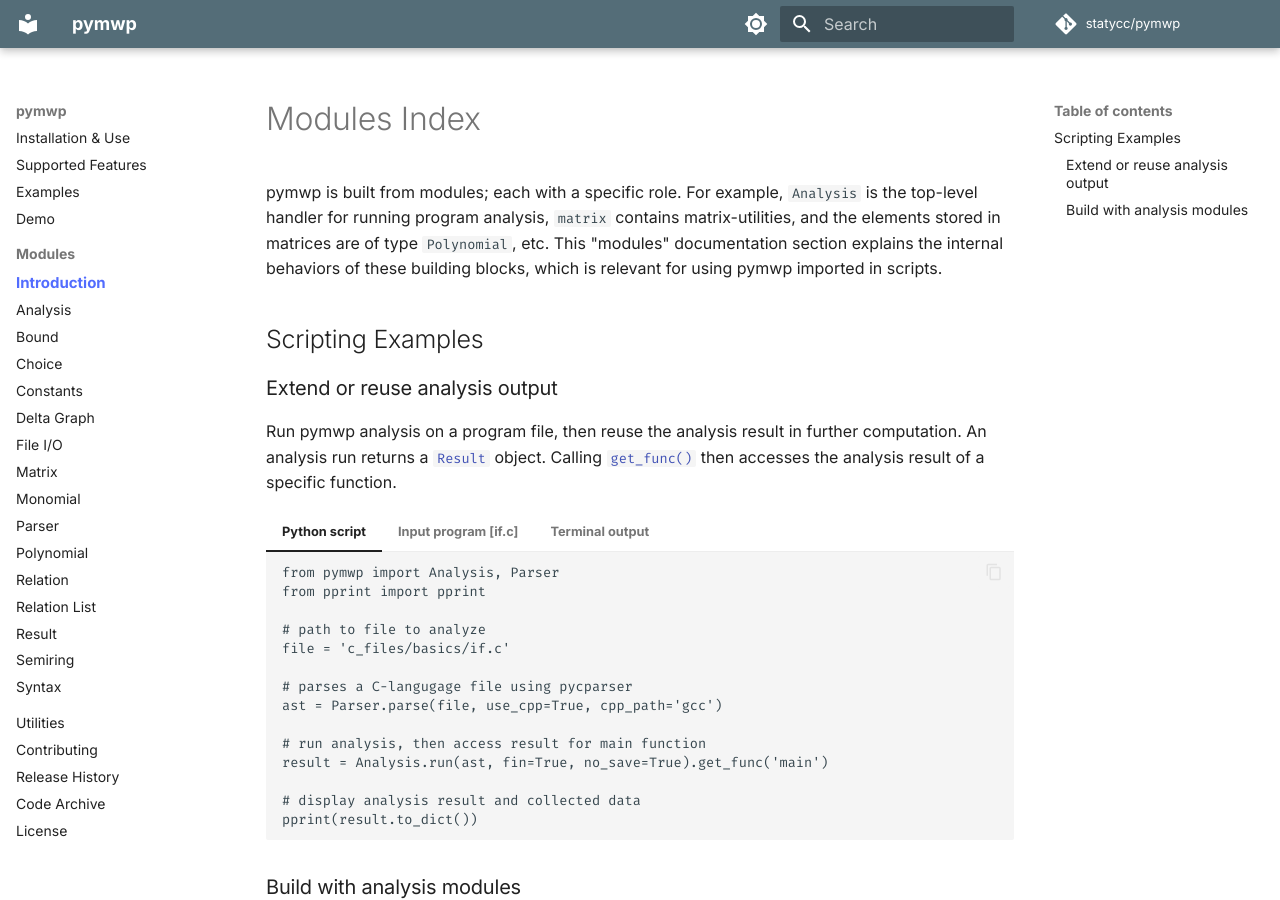
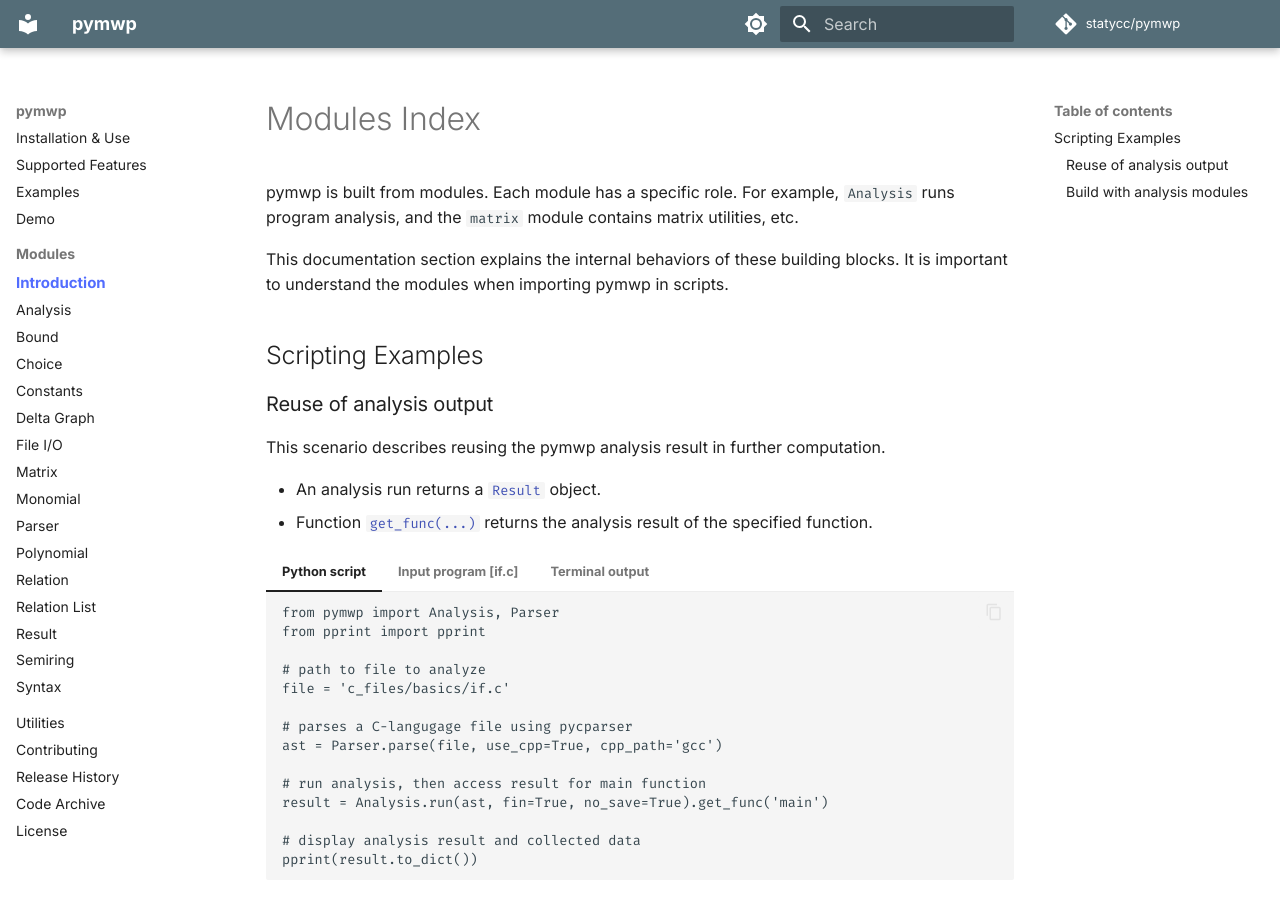
Before and after one commit to statycc/pymwp, an MkDocs documentation site: the page built from docs/modules.md, in a window 1280 px wide and 900 px high. Built offline with MkDocs 1.6.1 and Material for MkDocs 9.7.7, drawn with Linux system fonts in a browser that asks for light colours; nearby versions of some CDN libraries; comment, search, counter and statistics services are not loaded.

Commit message:
Update modules.md

```diff
--- a/docs/modules.md
+++ b/docs/modules.md
@@ -1,18 +1,20 @@
 # Modules Index
 
-pymwp is built from modules; each with a specific role.
-For example, `Analysis` is the top-level handler for running program analysis,
-`matrix` contains matrix-utilities, and the elements stored in matrices are of type `Polynomial`, etc.
-This "modules" documentation section explains the internal behaviors of these building blocks,
-which is relevant for using pymwp imported in scripts.
+pymwp is built from modules.
+Each module has a specific role.
+For example, `Analysis` runs program analysis, and the `matrix` module contains matrix utilities, etc.
+
+This documentation section explains the internal behaviors of these building blocks.
+It is important to understand the modules when importing pymwp in scripts.
 
 ## Scripting Examples
 
-### Extend or reuse analysis output
+### Reuse of analysis output
 
-Run pymwp analysis on a program file, then reuse the analysis result in further computation.
-An analysis run returns a [`Result`](result.md#pymwp.result.Result) object.
-Calling [`get_func()`](result.md#pymwp.result.Result.get_func) then accesses the analysis result of a specific function.
+This scenario describes reusing the pymwp analysis result in further computation.
+
+* An analysis run returns a [`Result`](result.md#pymwp.result.Result) object.
+* Function [`get_func(...)`](result.md#pymwp.result.Result.get_func) returns the analysis result of the specified function.
 
 === "Python script"
 
```
